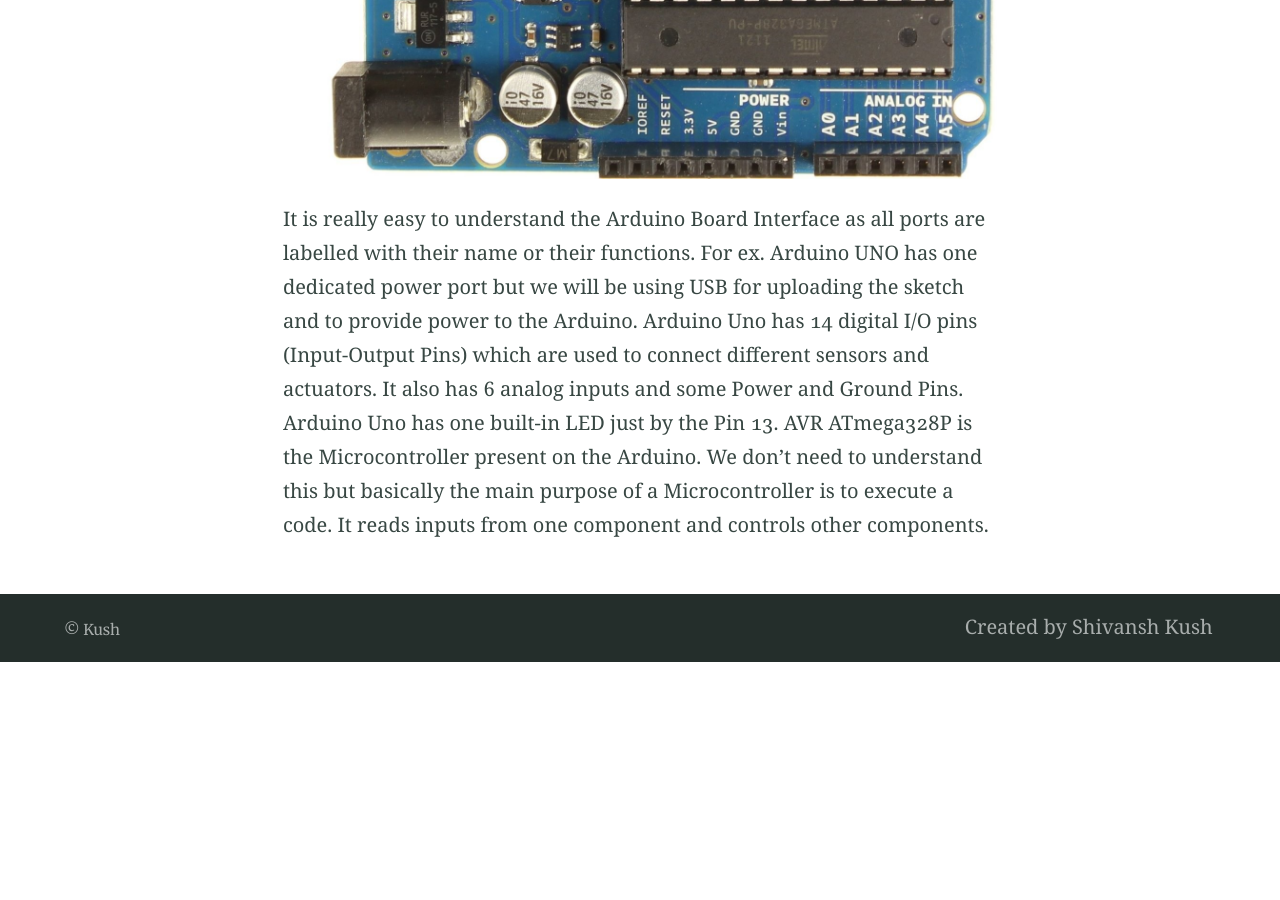
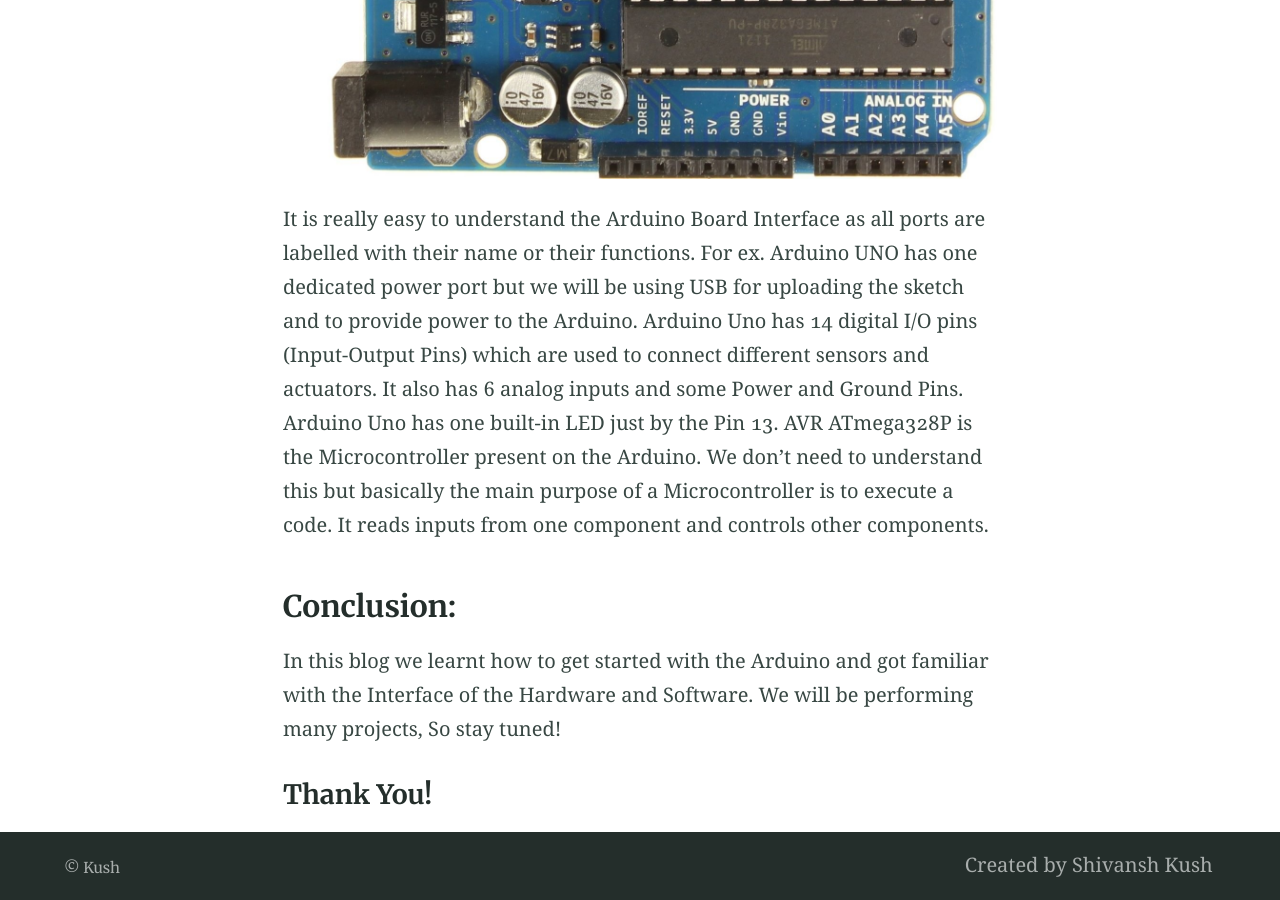
Before and after one commit to aka-Kush/aka-Kush.github.io, a Jekyll site: the page built from _posts/2020-07-29-proj0.md, in a window 1280 px wide and 900 px high, scrolled down 5506 px. Built offline with Jekyll 4.4.1, drawn with Linux system fonts in a browser that asks for light colours; our own code applies the rules of GitHub Pages for plain Markdown files; before the commit the page ends 6168 px from its top, so only the background shows below that.

Commit message:
Update 2020-07-29-proj0.md

```diff
--- a/_posts/2020-07-29-proj0.md
+++ b/_posts/2020-07-29-proj0.md
@@ -61,3 +61,9 @@
 Arduino Uno has 14 digital I/O pins (Input-Output Pins) which are used to connect different sensors and actuators. It also has 6 analog inputs and some Power
 and Ground Pins. Arduino Uno has one built-in LED just by the Pin 13.
 AVR ATmega328P is the Microcontroller present on the Arduino. We don't need to understand this but basically the main purpose of a Microcontroller is to execute a code. It reads inputs from one component and controls other components.
+
+### Conclusion:
+In this blog we learnt how to get started with the Arduino and got familiar with the Interface of the Hardware and Software.
+We will be performing many projects, So stay tuned!
+
+#### Thank You!
```
